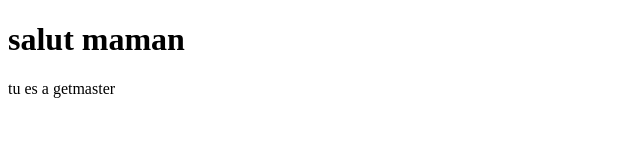
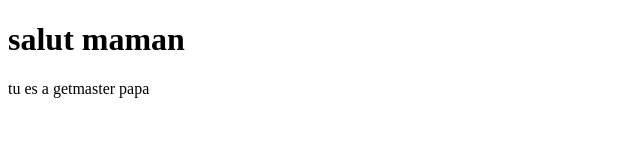
Before and after one commit to Gildas-Tchoumi/mondepot, a plain HTML site: page asset/rools.html in a window 1280 px wide. Shown: the full height of the page, 0-640 px from the left. Drawn offline with Linux system fonts and the light colour scheme.

Commit message:
modification

```diff
--- a/asset/rools.html
+++ b/asset/rools.html
@@ -8,7 +8,7 @@
 <body>
     <div>
         <h1>salut maman</h1>
-        <p> tu es a getmaster</p>
+        <p> tu es a getmaster papa</p>
     </div>
 </body>
 </html>
```
